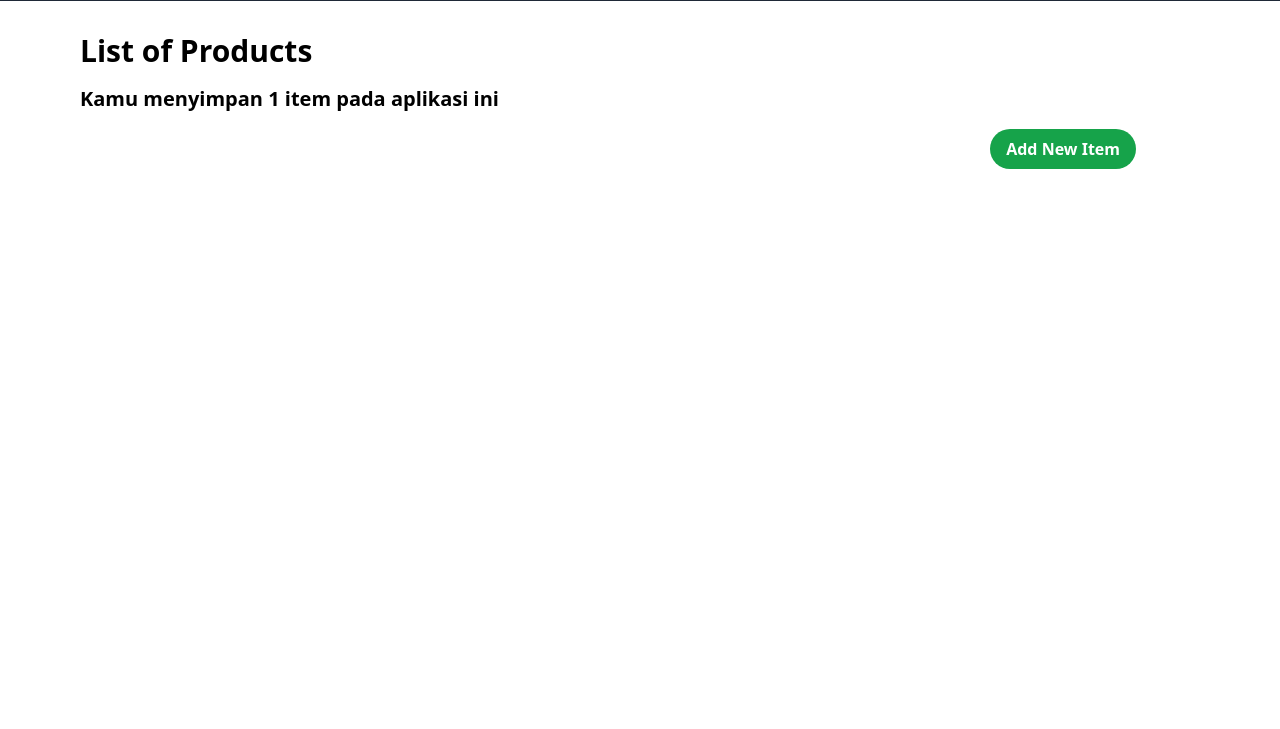
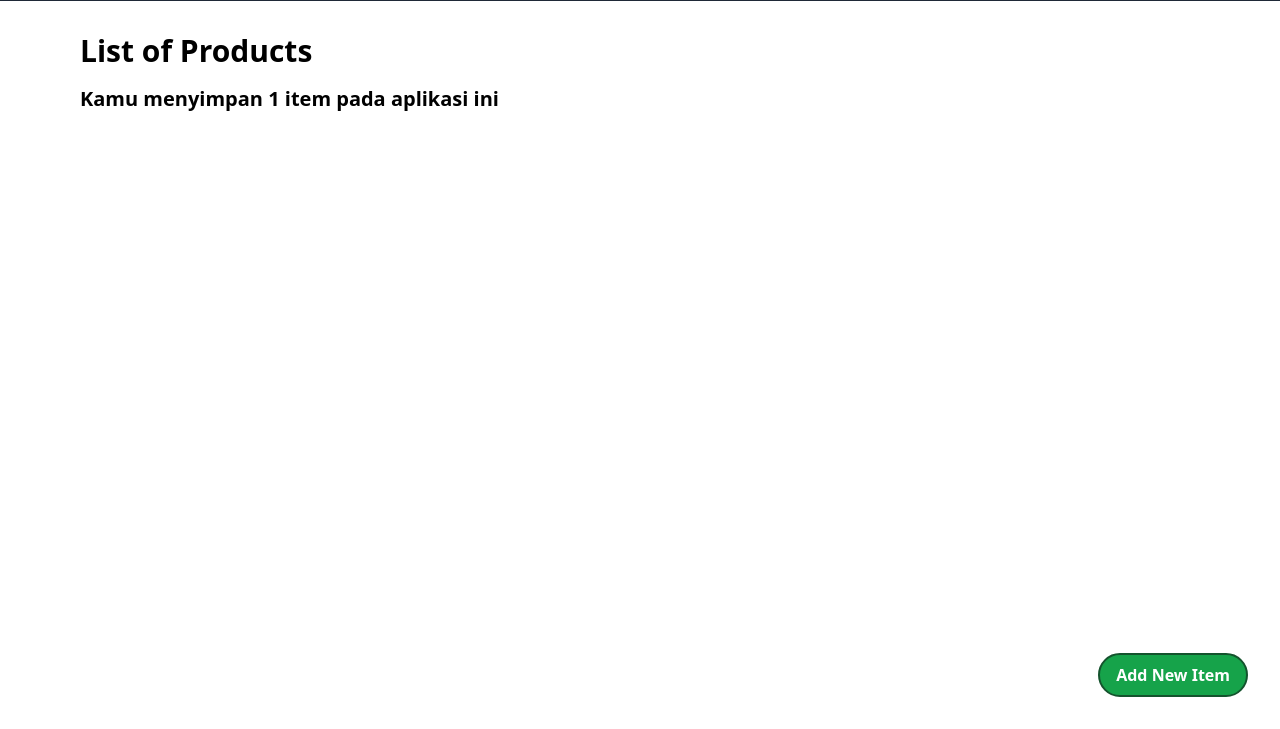
Before and after one commit to RobertBenyamin/DekatriaMart-Warehouse, a Django app: template main/templates/main.html in a window 1280 px wide. Shown: the part 71-800 px from the top of the page. Run offline with Django 4.2, Linux system fonts and the light colour scheme; tables that the repository leaves empty hold one stand-in row (values such as "Sample post"); the template is opened without the code that fills it: values that come from a table or form of the project are taken from there, most other values are stand-ins (such as "Sample title", 1, 10 or a date in 2020); data that the repository does not hold is empty; some libraries are stand-ins or nearby versions.

Commit message:
update: change Add New Item button position

```diff
--- a/main/templates/main.html
+++ b/main/templates/main.html
@@ -286,9 +286,9 @@
 
     <div id="product_container" class="flex flex-wrap -m-4"></div>
 
-    <div class="container mx-auto mt-8 flex justify-end">
+    <div class="fixed bottom-8 right-8">
         <button
-            class="bg-green-600 hover:bg-green-800 text-white font-semibold py-2 px-4 rounded-full inline-block mr-16"
+            class="bg-green-600 hover:bg-green-800 text-white font-semibold py-2 px-4 rounded-full inline-block border-2 border-green-900"
             onclick="showAddItem()"
         >
             Add New Item
```
